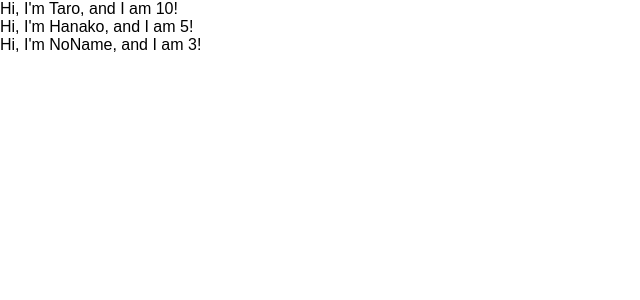
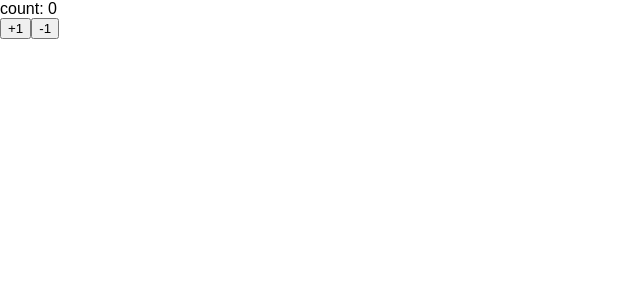
Before and after one commit to DuckyJN/react-redux-crud-application, a React (Create React App) app: page / in a window 1280 px wide. Shown: the top 300 px of the page, without its empty margins (0-640 px from the left). Built offline with nearby package versions, Linux system fonts and the light colour scheme.

Commit message:
learn state and setState

```diff
--- a/src/App.js
+++ b/src/App.js
@@ -1,31 +1,34 @@
-import React from 'react';
-import PropTypes from 'prop-types';
+import React, {Component} from 'react';
 
-const App = () => {
-  const profiles = [
-    { name: "Taro", age: 10 },
-    { name: "Hanako", age: 5 },
-    { name: "NoName", age: 3 }
-  ]
-  return (
-    <div>
-      {
-        profiles.map((profile, index) => {
-          return <User name={profile.name} age={profile.age} key={index} />
-        })
-      }
-    </div>
-  )
-}
 
-const User = (props) => {
-  return <div>Hi, I'm {props.name}, and I am {props.age}!</div>
-}
+const App = () => (<Counter></Counter>)
 
-User.propTypes = {
-  name: PropTypes.string,
-  age: PropTypes.number.isRequired
+class Counter extends Component {
+  constructor(props) {
+    super(props)
+    this.state = { count: 0 }
 
+  }
+
+  handlePlusButton = () => {
+    this.setState({ count: this.state.count + 1})
+  }
+
+  handleMinusButton = () => {
+    this.setState({ count: this.state.count - 1})
+  }
+
+  render() {
+    console.log("render")
+    return (
+      <React.Fragment>
+        <div>count: { this.state.count }</div>
+        <button onClick={this.handlePlusButton}>+1</button>
+        <button onClick={this.handleMinusButton}>-1</button>
+
+      </React.Fragment>
+    )
+  }
 }
 
 export default App;
```
